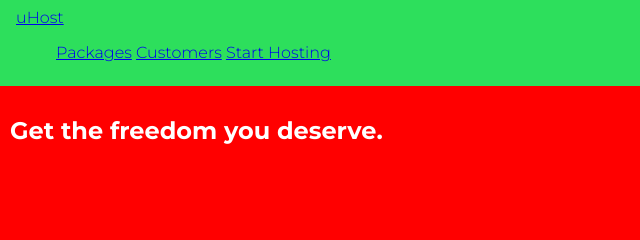
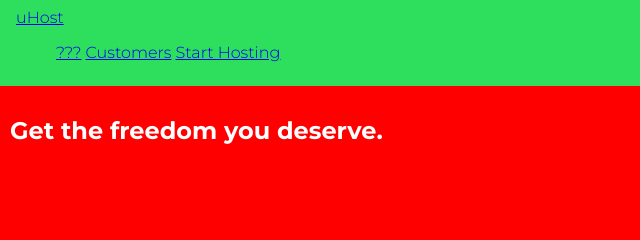
Before and after one commit to boris-chb/learn-css, a website built with Parcel: page index.html in a window 1280 px wide. Shown: the top 240 px of the page, 0-640 px from the left. Built offline with nearby package versions, Linux system fonts and the light colour scheme.

Commit message:
create a local conflict

```diff
--- a/index.html
+++ b/index.html
@@ -15,7 +15,7 @@
       <nav class="main-nav">
         <ul class="main-nav__items">
           <li class="main-nav__item">
-            <a href="packages/index.html">Packages</a>
+            <a href="packages/index.html">???</a>
           </li>
           <li class="main-nav__item">
             <a href="customers/index.html">Customers</a>
```
